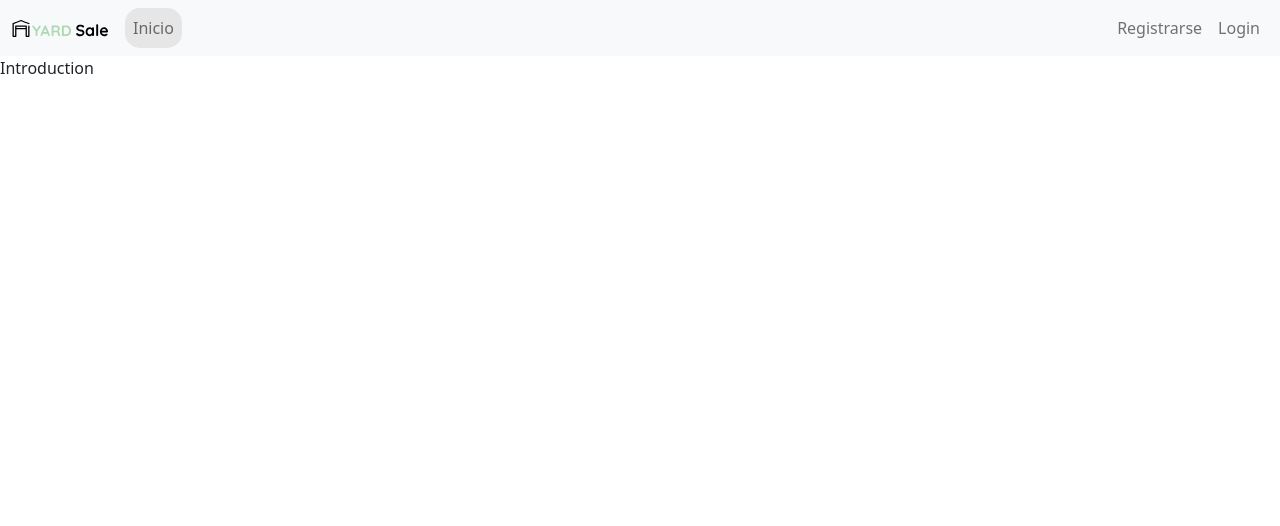
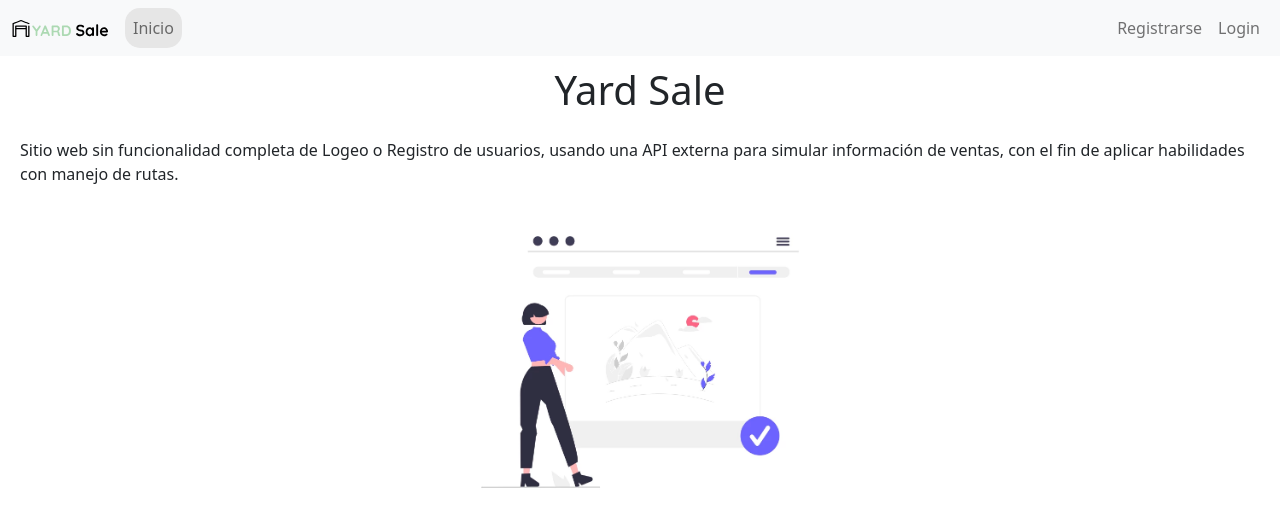
Before and after one commit to EleomarPL/react-shop, a React (Create React App) app: page / in a window 1280 px wide. Shown: the top 526 px of the page. Built offline with nearby package versions, Linux system fonts and the light colour scheme.

Commit message:
added Index component with images

```diff
--- a/src/App.js
+++ b/src/App.js
@@ -13,6 +13,7 @@ import '@fontsource/roboto';
 import 'react-toastify/dist/ReactToastify.css';
 
 import './styles/index.css';
+import Index from './pages/Index';
 
 const App = () => {
   return (
@@ -20,9 +21,10 @@ const App = () => {
       <ShoppingCartProvider>
         <BrowserRouter>
           <Header />
+          <main>
             <Switch>
               <PublicRoute exact path="/">
-              <p>Introduction</p>
+                <Index />
               </PublicRoute>
               <PublicRoute exact path="/login">
                 <p>Login</p>
@@ -34,6 +36,7 @@ const App = () => {
                 <p>Home</p>
               </PrivateRouter>
             </Switch>
+          </main>
         </BrowserRouter>
       </ShoppingCartProvider>
     </AuthProvider>
--- /dev/null
+++ b/src/pages/Index.js
@@ -0,0 +1,22 @@
+const Index = () => {
+  return (
+    <section>
+      <h1 className="text-center">Yard Sale</h1>
+      <p className="mt-4">
+        Sitio web sin funcionalidad completa de Logeo o Registro de usuarios, usando
+        una API externa para simular información de ventas, con el fin de aplicar habilidades con manejo de rutas.
+      </p>
+      <picture className="d-flex justify-content-center">
+        <source srcSet={ require('../img/home.webp').default } />
+        <img srcSet={ require('../img/home.png').default }
+          style={ {
+            height: '20rem',
+            objectFit: 'contain'
+          } }
+        />
+      </picture>
+    </section>
+  );
+};
+
+export default Index;
--- a/src/styles/index.css
+++ b/src/styles/index.css
@@ -3,3 +3,6 @@
 
   border-radius: 15px;
 }
+section{
+  padding: 10px 20px;
+}
```
Also changed, not shown: src/img/home.png (added), src/img/home.webp (added). Lines whose indentation alone changed are shown as unchanged.
